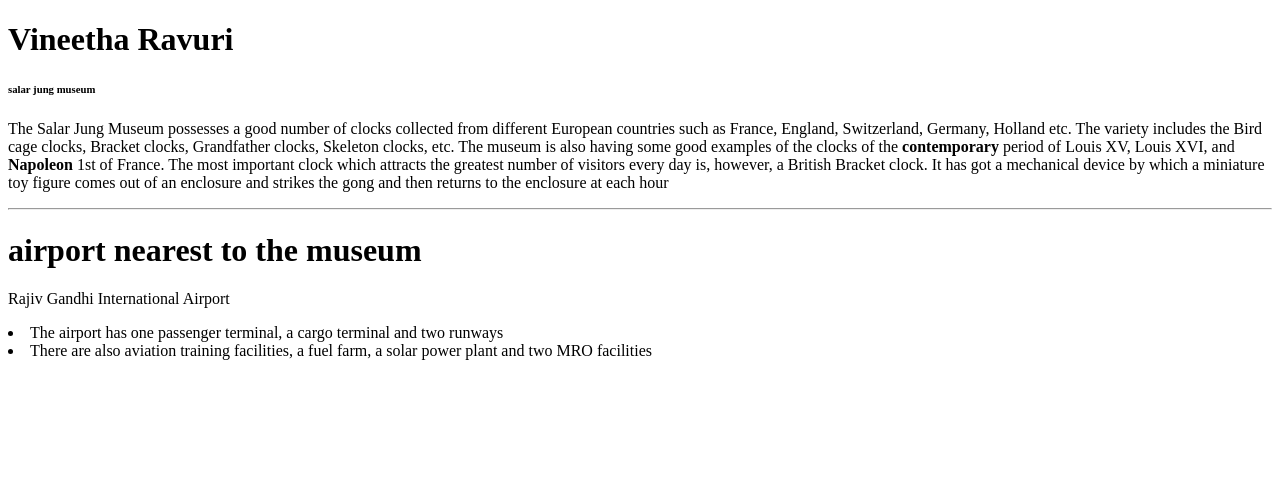
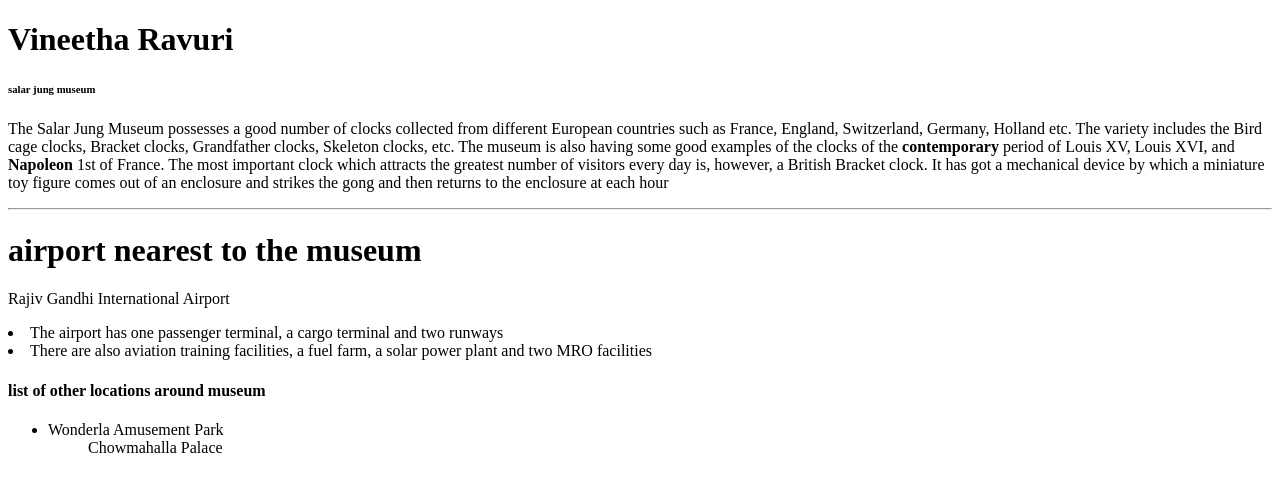
Before and after one commit to 44-563-Web-Apps-F22/44563-webapps-assignment-3-vineetharavuri2, a plain HTML site: page index.html in a window 1280 px wide. Drawn offline with Linux system fonts and the light colour scheme.

```diff
--- a/index.html
+++ b/index.html
@@ -25,3 +25,9 @@
     <li>The airport has one passenger terminal, a cargo terminal and two runways</li>
     <li>There are also aviation training facilities, a fuel farm, a solar power plant and two MRO facilities</li>
  </o1>
+
+ <h4>list of other locations around museum</h4>
+ <ul>
+       <li>Wonderla Amusement Park</li>
+       <ul>Chowmahalla Palace</ul>
+ </ul>
```
